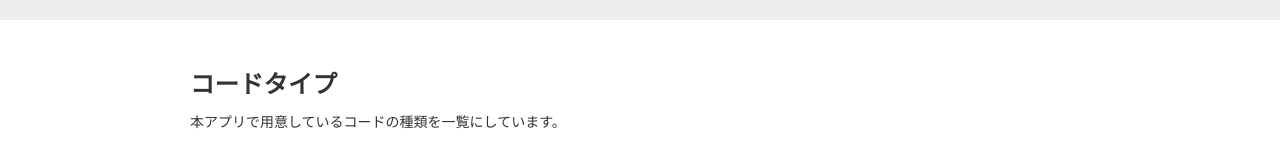
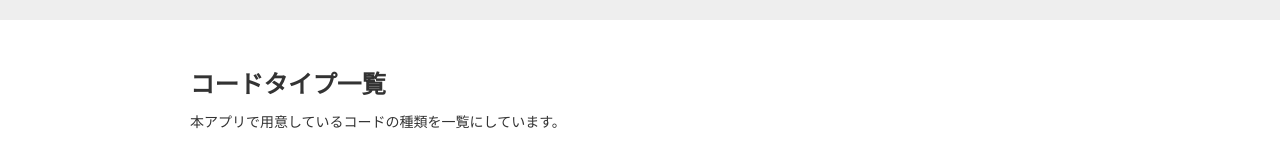
Before and after one commit to ryo-i/chord-player, a Next.js app: page /chord_type in a window 1280 px wide. Shown: the part 136-296 px from the top of the page. Built offline with nearby package versions, Linux system fonts and the light colour scheme.

Commit message:
関数名の間違いを修正 #8

```diff
--- a/components/Inner.tsx
+++ b/components/Inner.tsx
@@ -160,7 +160,7 @@ function Inner() {
 
 
   // 鍵盤カレント
-  const currentKye = (currentChord): void => {
+  const currentKey = (currentChord): void => {
     const keyElements: HTMLCollection = keyElement.current.children;
     for (let i = 0; i < keyElements.length; i++) {
       const getKeyElement: HTMLButtonElement = keyElements[i] as HTMLButtonElement;
@@ -202,7 +202,7 @@ function Inner() {
     const getCurrentChord: string[] = getChord(KeyValue, chords);
     setChord(getCurrentChord);
     resetKey();
-    currentKye(getCurrentChord);
+    currentKey(getCurrentChord);
 
     const getChordsIntervalsArray: string[] = chordKeysText(getCurrentChord);
     const getRootkey: string = getChordsIntervalsArray[0];
@@ -245,7 +245,7 @@ function Inner() {
     const getRoot: string = String(chord[0]);
     const getCurrentChord: string[] = getChord(getRoot, currentChords);
     resetKey();
-    currentKye(getCurrentChord);
+    currentKey(getCurrentChord);
 
     const getChordsIntervalsArray: string[] = chordKeysText(getCurrentChord);
     const getChordsIntervals: string = getChordsIntervalsArray.join(', ');
--- a/pages/chord_type.tsx
+++ b/pages/chord_type.tsx
@@ -7,7 +7,7 @@ import Data from '../data/data.json';
 
 
 const headerTitle = Data.header.title;
-const pageTitle = 'コードタイプ';
+const pageTitle = 'コードタイプ一覧';
 const pageText = '本アプリで用意しているコードの種類を一覧にしています。';
 const headTitle = pageTitle + ' | ' + headerTitle;
 
```
Also changed, not shown: 1 other file (tests, documents, lock files or other folders).
